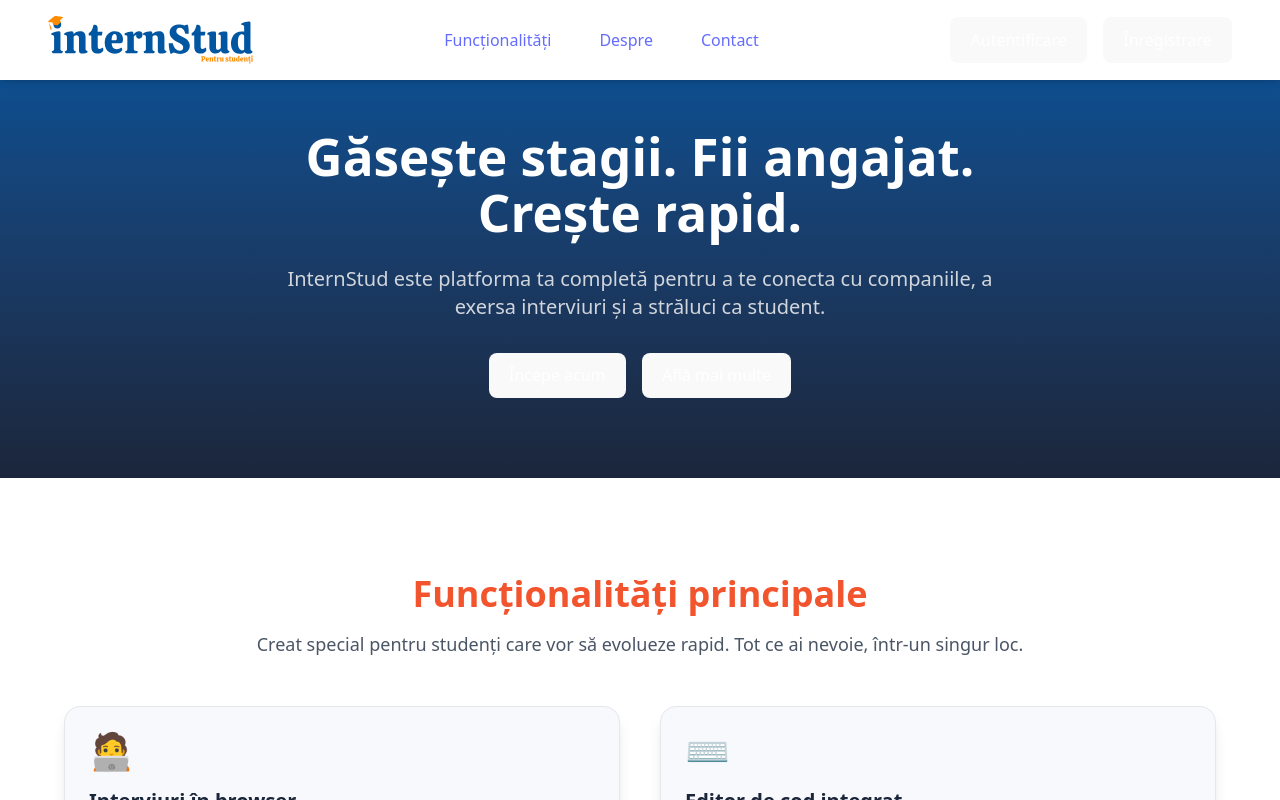
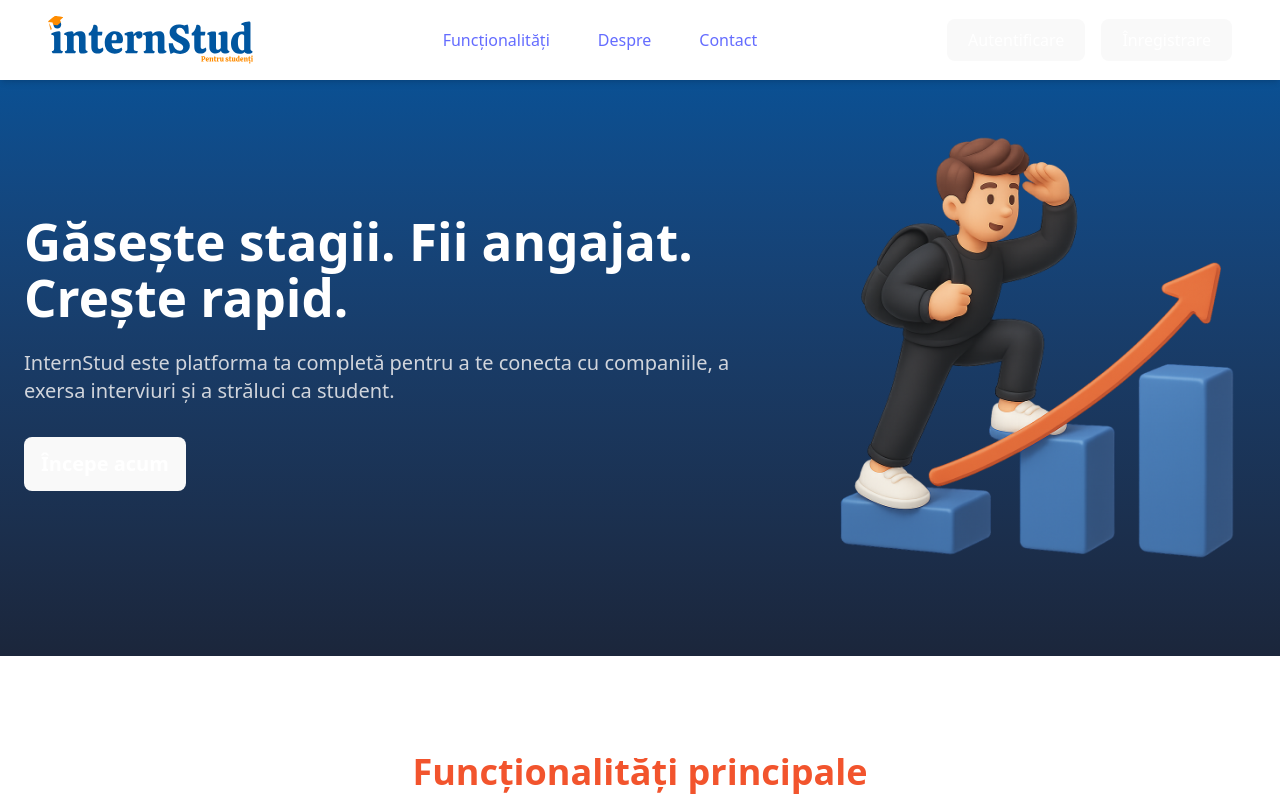
Before and after one commit to PenceaV/InternStud, a React (Vite) app in the folder client/: page / in a window 1280 px wide. Shown: the top 800 px of the page. Built offline with nearby package versions, Linux system fonts and the light colour scheme.

Commit message:
Changed the hero section

```diff
--- a/client/src/index.css
+++ b/client/src/index.css
@@ -48,7 +48,6 @@ h1 {
 button {
   border-radius: 8px;
   border: 1px solid transparent;
-  padding: 0.6em 1.2em;
   font-size: 1em;
   font-weight: 500;
   font-family: inherit;
--- a/client/src/pages/Homepage.tsx
+++ b/client/src/pages/Homepage.tsx
@@ -1,6 +1,6 @@
 import React from 'react';
 import { motion } from 'framer-motion';
-
+import growthImage from '/growth.png';
 
 const features = [
   {
@@ -77,22 +77,32 @@ const Homepage: React.FC = () => {
       </header>
 
       {/* HERO SECTION */}
-      <section className="flex-1 flex items-center justify-center text-center pt-32 pb-20 px-6 bg-gradient-to-b from-[#0056a0] to-[#1B263B] text-white">
-        <div className="max-w-3xl">
+      <section className="flex-1 flex flex-col md:flex-row items-center justify-center text-start pt-32 pb-20 px-6 bg-gradient-to-b from-[#0056a0] to-[#1B263B] text-white relative overflow-hidden">
+        <div className="max-w-3xl z-10">
           <h1 className="text-4xl md:text-6xl font-bold mb-6">Găsește stagii. Fii angajat. Crește rapid.</h1>
           <p className="text-lg md:text-xl mb-8 text-gray-300">
             InternStud este platforma ta completă pentru a te conecta cu companiile, a exersa interviuri și a străluci ca student.
           </p>
-          <div className="flex justify-center space-x-4">
-            <button className="px-6 py-3 bg-[#ff8c00] text-white rounded-full font-semibold hover:bg-white hover:text-[#ff8c00] transition duration-300">
-              Începe acum
-            </button>
-            <button className="px-6 py-3 border border-white text-white rounded-full font-semibold hover:bg-white hover:text-[#ff8c00] transition duration-300">
-              Află mai multe
-            </button>
-          </div>
+        <div className="flex justify-start space-x-4">
+          <button className="w-auto h-auto px-4 py-3 bg-[#ff8c00] text-white  rounded-full hover:bg-white hover:text-[#F2542D] transition duration-300">
+            <p className="text-xl font-bold">Începe acum</p>
+          </button>
         </div>
+
+
+        </div>
+
+        {/* Imagine animată */}
+        <motion.img
+          src={growthImage}
+          alt="Growth"
+          initial={{ x: '100%', opacity: 0 }}
+          animate={{ x: 0, opacity: 1 }}
+          transition={{ duration: 1, ease: 'easeOut' }}
+          className="w-full max-w-md mt-10 md:mt-0 md:ml-10 z-0"
+        />
       </section>
+
 
       <section id="features" className="py-24 px-6 bg-white text-gray-800">
         <motion.div
@@ -164,9 +174,9 @@ const Homepage: React.FC = () => {
             Ai întrebări sau sugestii? Trimite-ne un mesaj și îți vom răspunde cât mai curând!
           </p>
           <form className="grid grid-cols-1 md:grid-cols-2 gap-6 text-left">
-            <input type="text" placeholder="Nume complet" className="border border-gray-300 p-3 rounded-lg w-full" />
-            <input type="email" placeholder="Email" className="border border-gray-300 p-3 rounded-lg w-full" />
-            <textarea placeholder="Mesaj" className="border border-gray-300 p-3 rounded-lg md:col-span-2 h-32 resize-none w-full"></textarea>
+            <input required type="text" placeholder="Nume complet" className="border border-gray-300 p-3 rounded-lg w-full" />
+            <input required type="email" placeholder="Email" className="border border-gray-300 p-3 rounded-lg w-full" />
+            <textarea required placeholder="Mesaj" className="border border-gray-300 p-3 rounded-lg md:col-span-2 h-32 resize-none w-full"></textarea>
             <motion.button whileHover={{ scale: 1.05 }} whileTap={{ scale: 0.95 }} className="md:col-span-2 bg-[#F2542D] hover:bg-[#ff7043] text-white py-3 px-6 rounded-lg font-semibold transition">
               Trimite mesajul
             </motion.button>
```
Also changed, not shown: client/public/growth.png (added).
